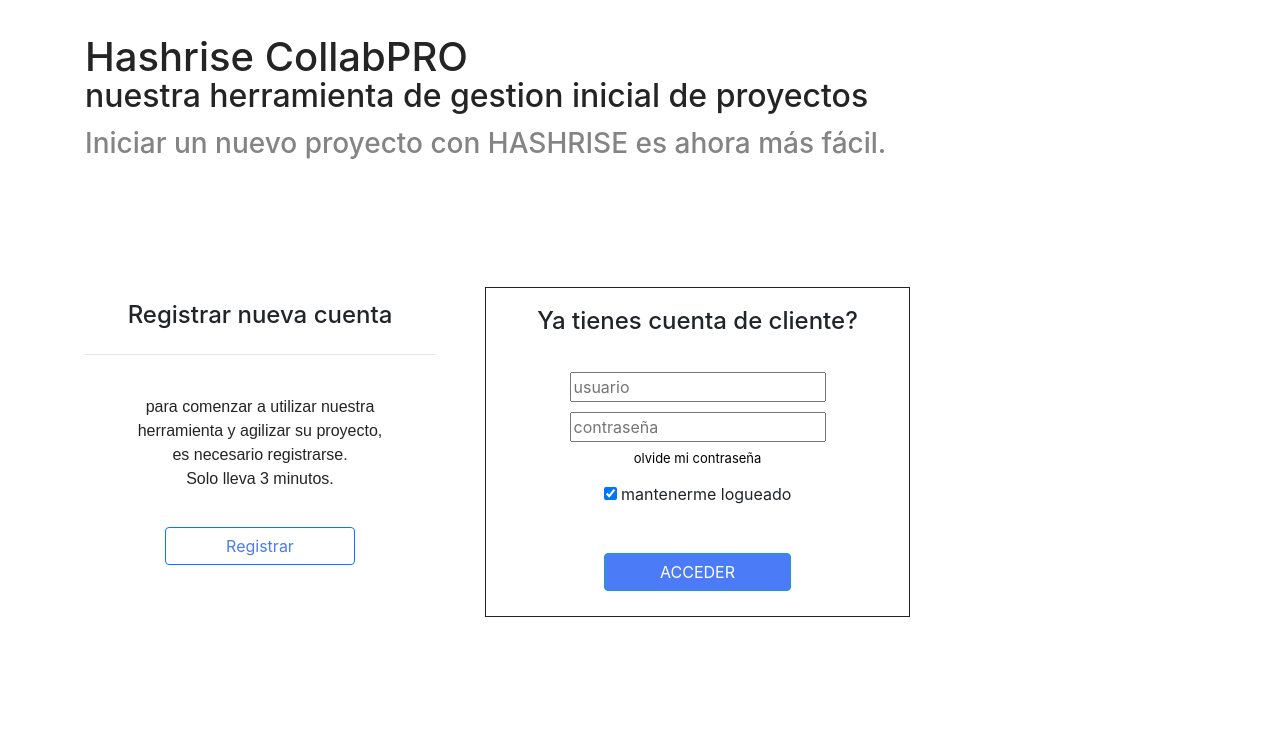
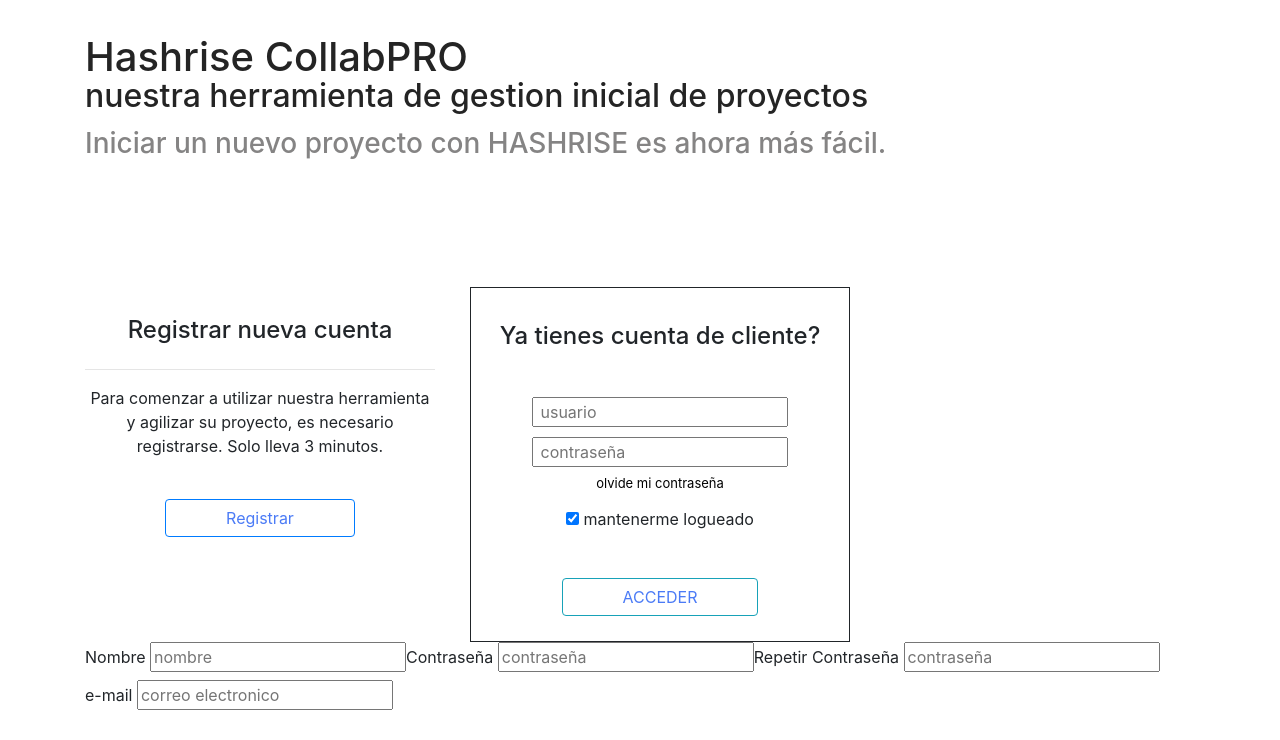
Before and after one commit to di3lu6/CollabPROb, an Angular app: page /register in a window 1280 px wide. Shown: the top 740 px of the page. Built offline with nearby package versions, Linux system fonts and the light colour scheme.

Commit message:
creacion de rutas y varios cambios de mejora al login y registro de usuarios.

```diff
--- a/src/app/app.component.html
+++ b/src/app/app.component.html
@@ -10,12 +10,13 @@
     </div>
 
     <div class="row">
-    	<div class="col-md-4">
-    		<app-register></app-register>
-    	</div>
+    	<div class="col-md-12">
+    		<app-login></app-login>
 
-    	<div class="col-md-5">
-    		<app-login></app-login>
+            <div>
+                <router-outlet></router-outlet>
+            </div>
+
     	</div>
 
 	</div>
--- /dev/null
+++ b/src/app/app.routes.ts
@@ -0,0 +1,11 @@
+
+	import { RouterModule, Routes } from '@angular/router';
+
+	import { RegisterComponent } from "./login/register/register.component";
+
+	const app_routes: Routes = [
+		{ path: 'register', component: RegisterComponent },
+		{ path: '**', pathMatch: 'full', redirectTo: '#' }
+	];
+
+	export const app_routing = RouterModule.forRoot(app_routes);
--- a/src/app/login/login.component.css
+++ b/src/app/login/login.component.css
@@ -42,3 +42,32 @@
 	font-size: 13px;
 	color: black;
 }
+
+.register{
+	margin-top: 135px;
+	text-align: center;
+}
+
+h4{
+	padding-bottom: 10px;
+	margin-top: 15px;
+}
+
+pre{
+	color: #242424;
+	font-family: arial;
+	margin-top: 40px;
+	padding-bottom: 20px;
+	font-size: 16px;
+}
+
+.boton{
+	padding-left: 60px;
+	padding-right: 60px;
+	background-color: white;
+	color: #4B7BF6;
+}
+
+.boton:hover{
+	color: blue;
+}
--- a/src/app/login/login.component.html
+++ b/src/app/login/login.component.html
@@ -1,26 +1,35 @@
-<div class="login">
+<div class="row">
+	<div class="col-md-4 register">
+		<h4>Registrar nueva cuenta</h4>
+			<hr/>
+				<p>Para comenzar a utilizar nuestra herramienta y agilizar su proyecto, es necesario registrarse. Solo lleva 3 minutos.
+				</p>
 
+<button type="button" class="btn btn-primary boton" [routerLink]="['register']">Registrar</button>
+
+</div>
+
+<div class="col-md-4 login">
 	<h4 class="title">Ya tienes cuenta de cliente?</h4>
-
 		<form action="">
 
-			<input type="text" class="logu" id="user" placeholder="usuario">
+		<input type="text" class="logu" id="user" placeholder=" usuario">
+		<input type="password" class="logp" id="pass" placeholder=" contrase&ntilde;a">
 
-			<input type="password" class="logp" id="pass" placeholder="contrase&ntilde;a">
+		</form>
 
 			<div>
 				<a href="#" class="pass">olvide mi contrase&ntilde;a</a>
  			</div>
 
-			<div>
-				<label>
-		<input type="checkbox" class="chek" id="" value="" checked="true"> mantenerme logueado
-				</label>
-			</div>
-
+		<div>
+			<label>
+	<input type="checkbox" class="chek" id="" value="" checked="true"> mantenerme logueado
+			</label>
+		</div>
 
 		<button type="button" class="btn btn-info boton">ACCEDER</button>
 
-</form>
+</div>
 
 </div>
--- /dev/null
+++ b/src/app/login/register/register.component.html
@@ -0,0 +1,18 @@
+
+<form action="">
+
+<label for="name">Nombre
+<input type="text" class="" id="name" placeholder="nombre">
+</label>
+<label for="password">Contrase&ntilde;a
+<input type="password" class="" id="password" placeholder="contrase&ntilde;a">
+</label>
+<label for="rpassword">Repetir Contrase&ntilde;a
+<input type="password" class="" id="rpassword" placeholder="contrase&ntilde;a">
+</label>
+<label for="mail">e-mail
+<input type="text" class="" id="mail" placeholder="correo electronico">
+</label>
+
+
+</form>
--- a/src/app/register/register.component.css
+++ /dev/null
@@ -1,28 +0,0 @@
-.register{
-	margin-top: 135px;
-	text-align: center;
-}
-
-h4{
-	padding-bottom: 10px;
-	margin-top: 15px;
-}
-
-pre{
-	color: #242424;
-	font-family: arial;
-	margin-top: 40px;
-	padding-bottom: 20px;
-	font-size: 16px;
-}
-
-.boton{
-	padding-left: 60px;
-	padding-right: 60px;
-	background-color: white;
-	color: #4B7BF6;
-}
-
-.boton:hover{
-	color: blue;
-}
--- a/src/app/register/register.component.html
+++ /dev/null
@@ -1,16 +0,0 @@
-
-<div class="register">
-
-<h4>Registrar nueva cuenta</h4>
-
-<hr/>
-
-<pre>para comenzar a utilizar nuestra
-herramienta y agilizar su proyecto,
-es necesario registrarse.
-Solo lleva 3 minutos.</pre>
-
-
-<button type="button" class="btn btn-primary boton">Registrar</button>
-
-</div>
```
Also changed, not shown: src/app/app.module.ts (+6 -2 lines), src/app/login/register/register.component.css (added), src/app/login/register/register.component.ts (renamed from src/app/register/register.component.ts), 1 other file (tests, documents, lock files or other folders).
